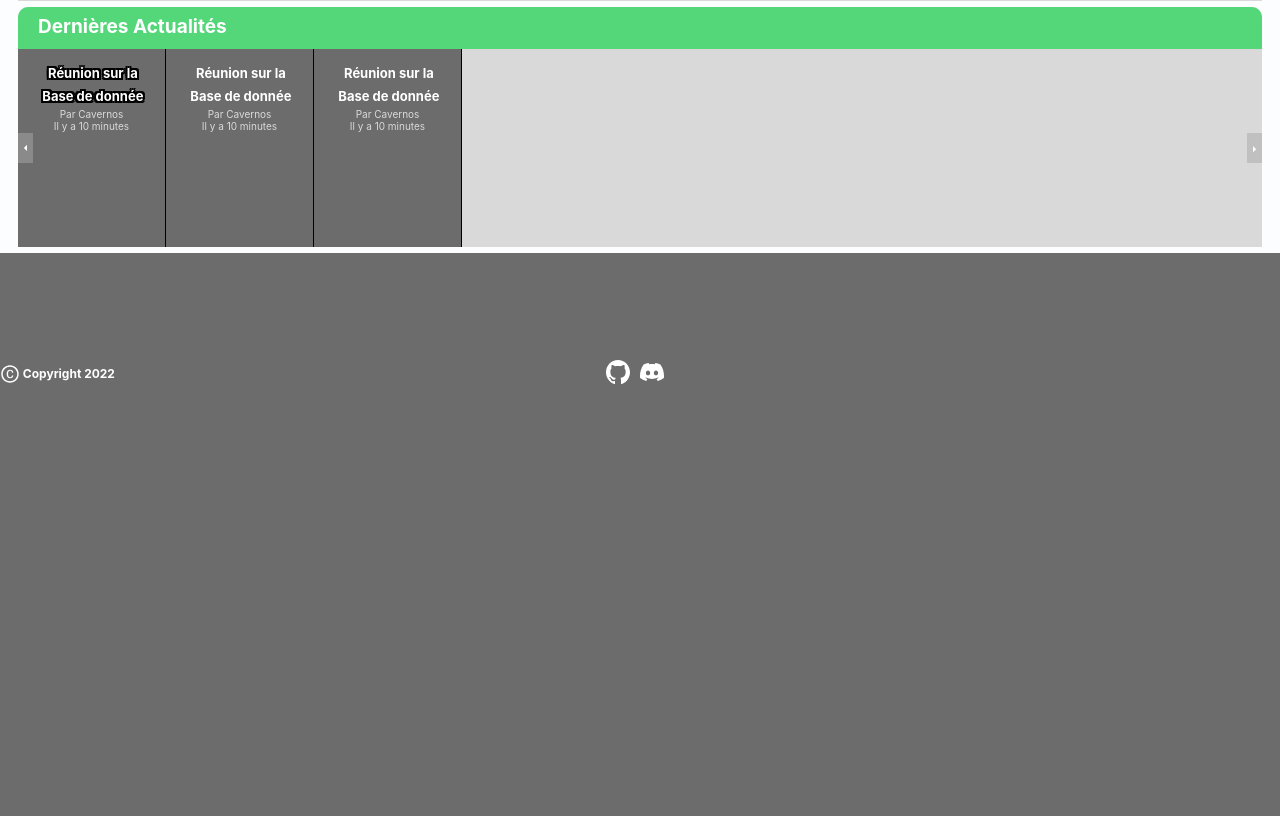
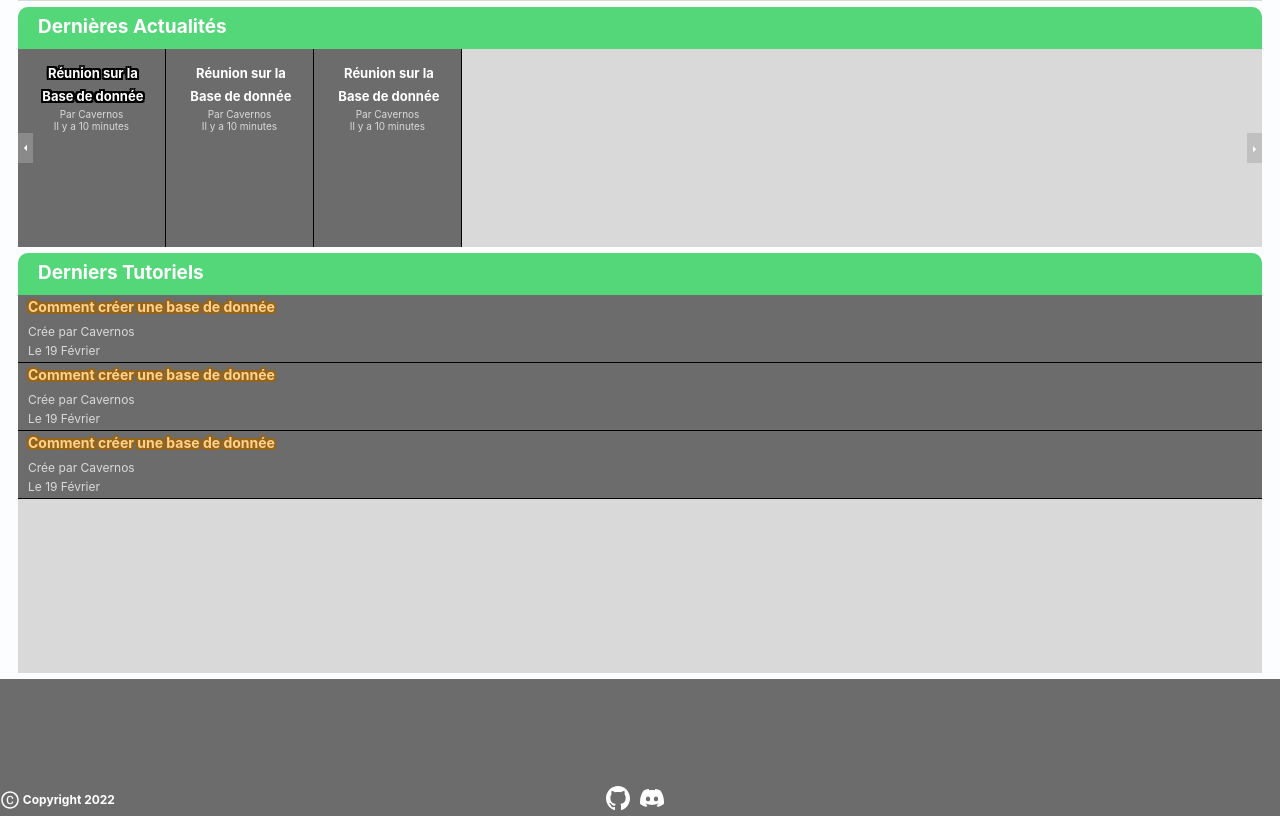
Before and after one commit to BascodeFR/bascode.fr, a PHP site: page / in a window 1280 px wide. Shown: the part 588-1404 px from the top of the page. Before the commit the page ends 972 px from the top, so only its background shows below. Run offline with PHP 8.4, Linux system fonts and the light colour scheme; some libraries are stand-ins or nearby versions; some web fonts are replaced.

Commit message:
add last tutorials information

```diff
--- a/css/style.css
+++ b/css/style.css
@@ -121,7 +121,6 @@ body {
 }
 .container .last-topics .topics .topics-create-info .topics-name {
   display: inline-block;
-  width: 216px;
   line-height: 24px;
   margin-left: 10px;
   font-weight: bold;
--- a/index.html
+++ b/index.html
@@ -99,6 +99,31 @@
                 <div class="next"><a href='#'class="next-button"></a></div>
             </div>
         </div>
+        <div class="cards last-topics">
+            <header class="cards-head">
+                Derniers Tutoriels
+            </header>
+            <div class="topics">
+                <div class="topics-create-info">
+                    <a href="#" class="topics-name active">Comment créer une base de donnée</a>
+                    <p>Crée par Cavernos</p>
+                    <p>Le 19 Février</p>
+                </div>
+            </div>
+            <div class="topics">
+                <div class="topics-create-info">
+                    <a href="#" class="topics-name active">Comment créer une base de donnée</a>
+                    <p>Crée par Cavernos</p>
+                    <p>Le 19 Février</p>
+                </div>
+            </div>
+            <div class="topics">
+                <div class="topics-create-info">
+                    <a href="#" class="topics-name active">Comment créer une base de donnée</a>
+                    <p>Crée par Cavernos</p>
+                    <p>Le 19 Février</p>
+                </div>
+            </div>
     </main>
     <footer class="footer">
         <div class="copyright">
--- a/scss/main.scss
+++ b/scss/main.scss
@@ -112,7 +112,6 @@ body{
             .topics-create-info{
                 .topics-name{
                     display: inline-block;
-                    width: 216px;
                     line-height: 24px;
                     margin-left: 10px;
                     font-weight: bold;
```
Also changed, not shown: 1 other file.
